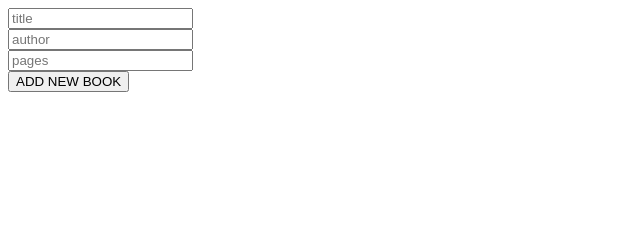
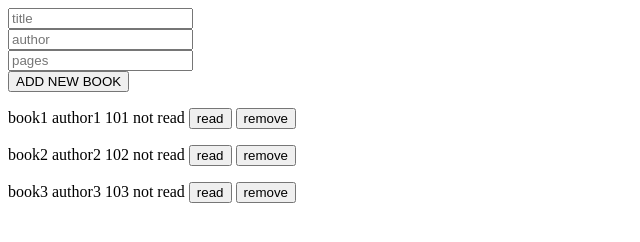
Before and after one commit to hazharmaroufi/Library, a plain HTML site: page index.html in a window 1280 px wide. Shown: the whole page, without its empty margins (0-640 px from the left). Drawn offline with Linux system fonts and the light colour scheme; the site is published under a folder, as on GitHub Pages, so addresses that start at the root find nothing.

Commit message:
solved library2

```diff
--- a/index.html
+++ b/index.html
@@ -14,6 +14,6 @@
       <input id="sub" type="submit" value="ADD NEW BOOK" />
     </form>
     <div class="booksshow"></div>
-    <script src="/script.js"></script>
+    <script src="./script/script.js"></script>
   </body>
 </html>
```
Also changed, not shown: script/script.js (renamed from script.js).
